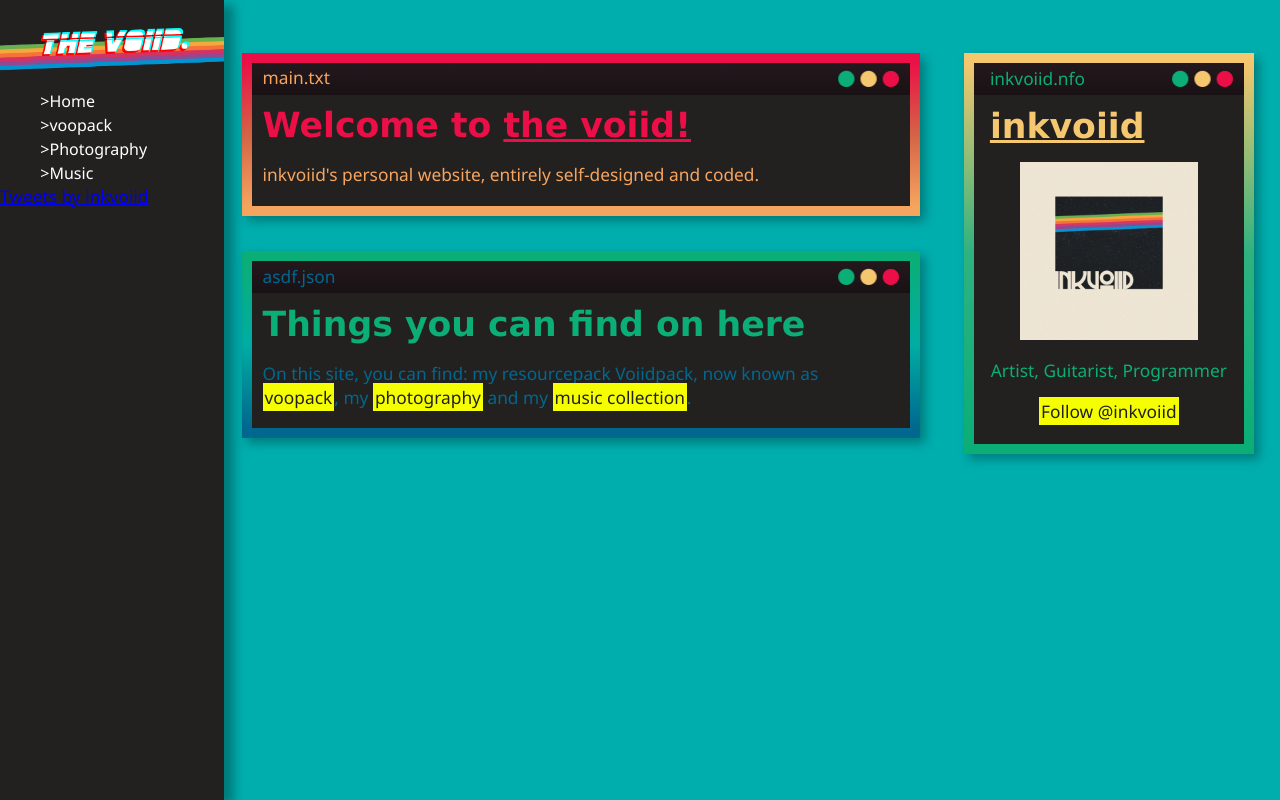
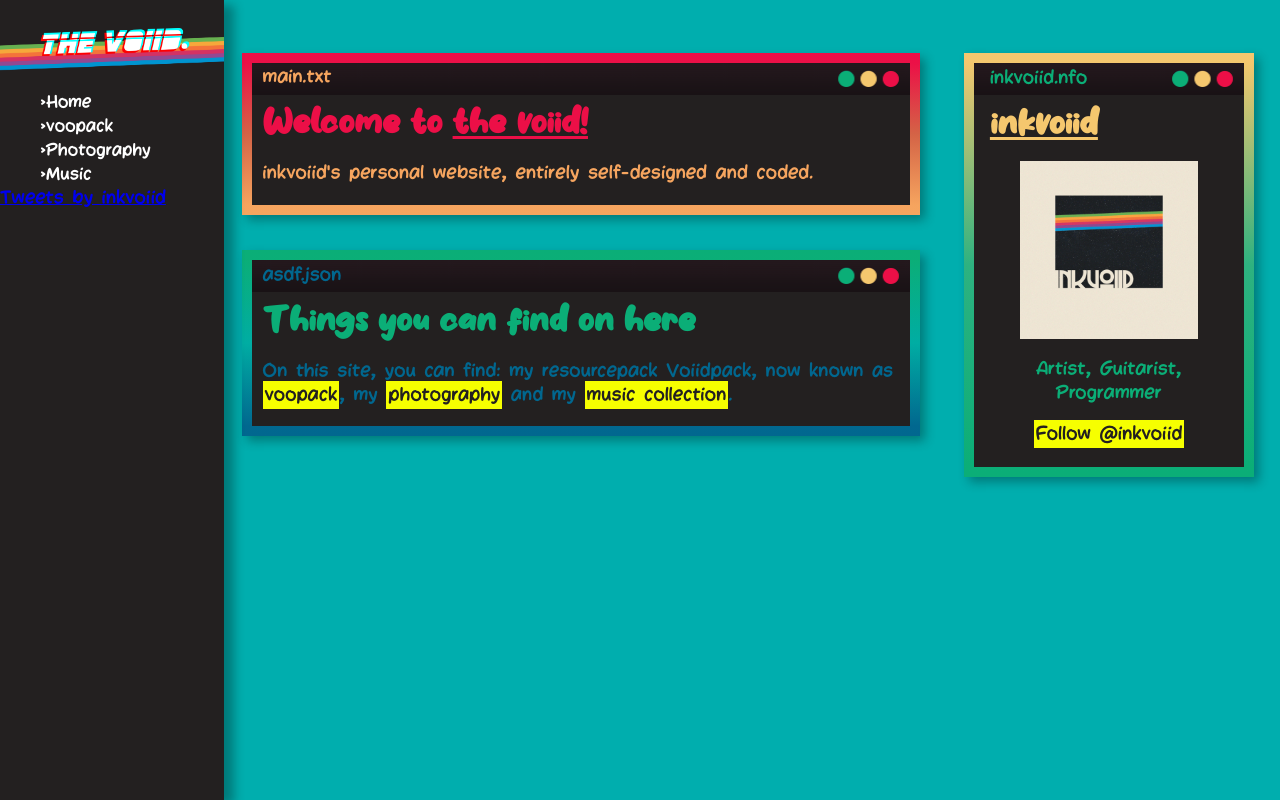
Before and after one commit to inkvoiid/thevoiid, a React (Create React App) app: page / in a window 1280 px wide. Built offline with nearby package versions, Linux system fonts and the light colour scheme.

Commit message:
Fix font

```diff
--- a/src/App.js
+++ b/src/App.js
@@ -23,7 +23,7 @@ function App()
 
 function Home() {
   return (
-    <main className="main">
+    <main>
 
       <div className="row">
         <div className="col" style={{flex: 3, marginTop:"5%"}}>
--- a/src/css/main.css
+++ b/src/css/main.css
@@ -1,7 +1,7 @@
 @font-face
 {
     font-family: 'Milky Honey';
-    src:url("./../media/fonts/milkyhoney.ttf") local("Milky Honey") format("truetype");
+    src:url("./../media/fonts/milkyhoney.ttf") format("truetype");
     /* other formats include: 'woff2', 'truetype, 'opentype',
                         'embedded-opentype', and 'svg' */
 }
@@ -9,7 +9,7 @@
 @font-face
 {
     font-family: 'Mulled Wine Season';
-    src:url("./../media/fonts/mulledwineseason.otf") local("Milky Honey") format("opentype");
+    src:url("./../media/fonts/mulledwineseason.otf") format("opentype");
 }
 
 body
```
